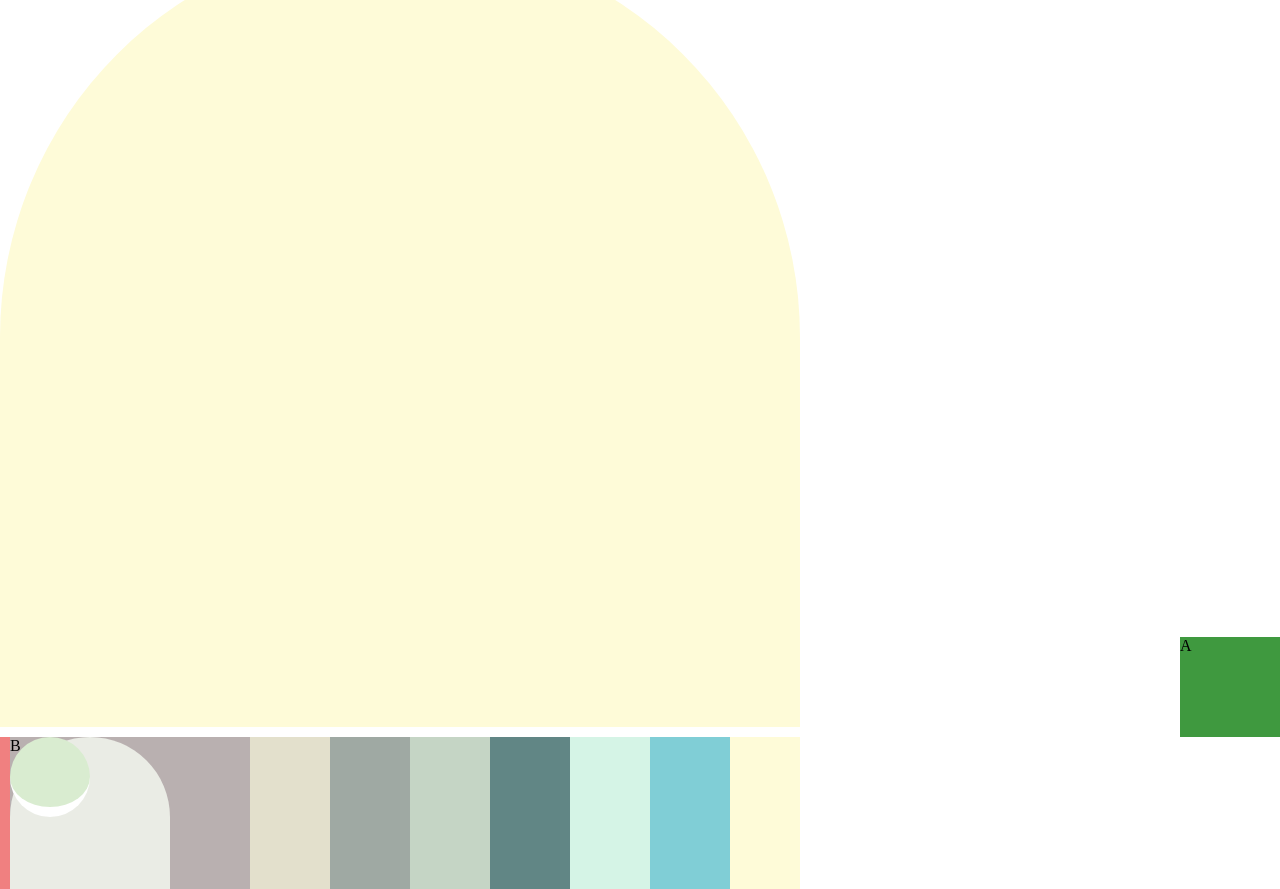
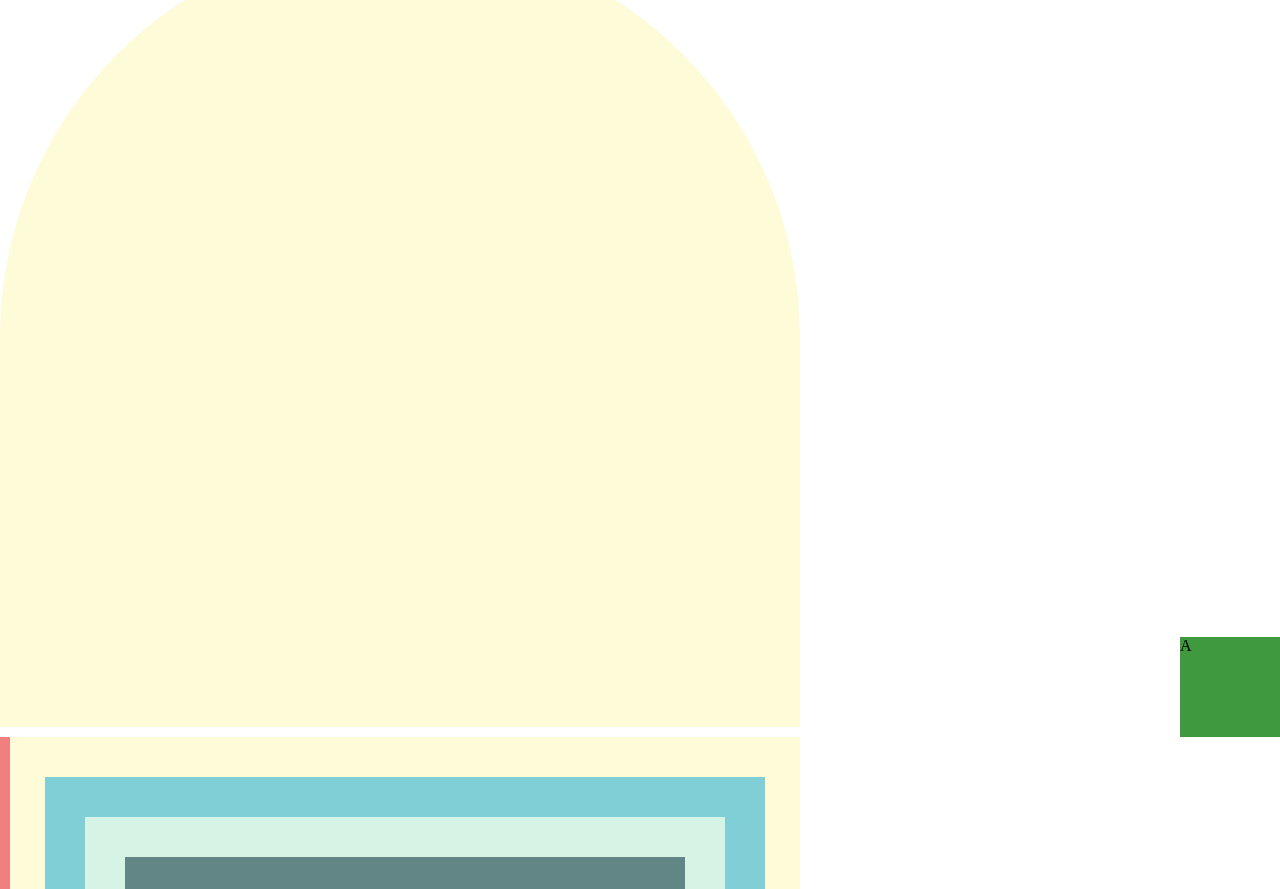
Before and after one commit to matka00/w3-practice, a plain HTML site: page frontend/index.html in a window 1280 px wide. Shown: the part 63-952 px from the top of the page. Drawn offline with Linux system fonts and the light colour scheme.

Commit message:
I did the homework

```diff
--- a/frontend/style.css
+++ b/frontend/style.css
@@ -45,9 +45,12 @@ header nav button{
 
     background-color: #e3e0cc;
 }
-
+/*Homework: I added display, justify-content and align-items*/
 div{
     box-sizing: border-box;
+    display: flex;
+    justify-content: center;
+    align-items: center;
 }
 
 div.first {
```
